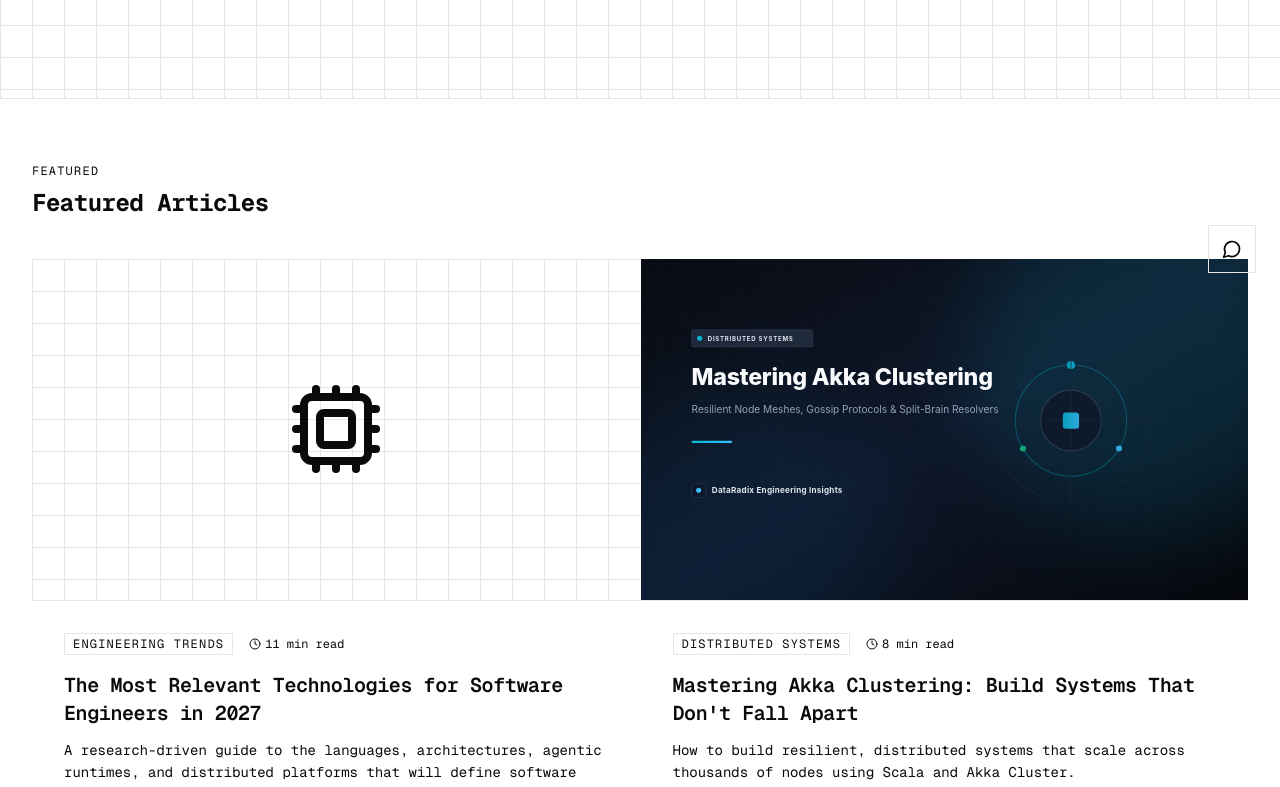
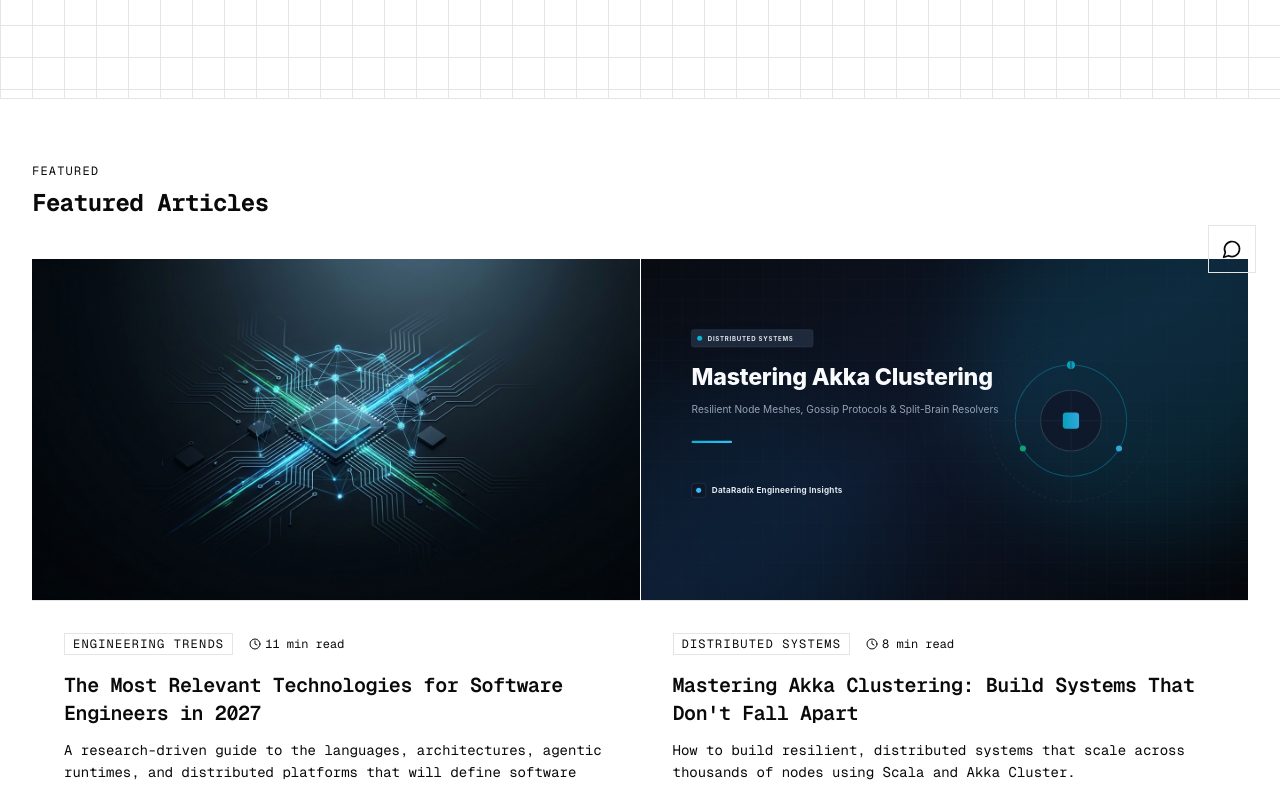
Before and after one commit to dataradixlabs/github.dataradix.in, a React (Vite) app: page /blog in a window 1280 px wide. Shown: the part 503-1290 px from the top of the page. Built offline with nearby package versions, Linux system fonts and the light colour scheme.

Commit message:
fix(blog): restore missing id on 'most-relevant-technologies-for-software-engineers-in-2027'

```diff
--- a/src/app/data/index.ts
+++ b/src/app/data/index.ts
@@ -554,7 +554,9 @@ export const TESTIMONIALS = [
 
 export const BLOG_POSTS = [
   {
-        title: 'The Most Relevant Technologies for Software Engineers in 2027',
+    id: 'most-relevant-technologies-for-software-engineers-in-2027',
+    image: '/blog-technologies-2027.jpg',
+    title: 'The Most Relevant Technologies for Software Engineers in 2027',
     excerpt: 'A research-driven guide to the languages, architectures, agentic runtimes, and distributed platforms that will define software engineering in 2027.',
     author: { name: 'Utkarsh Jindal', avatar: 'UJ', bio: 'Software Development Engineer' },
     date: 'November 13, 2026',
```
